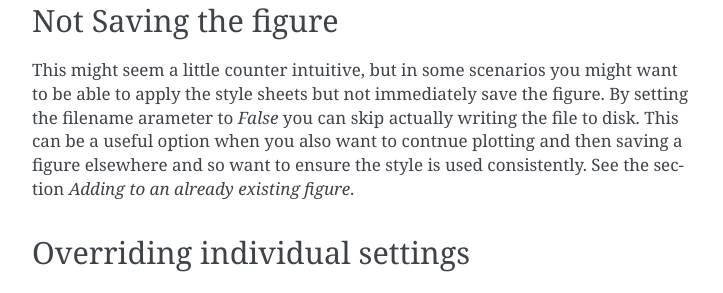
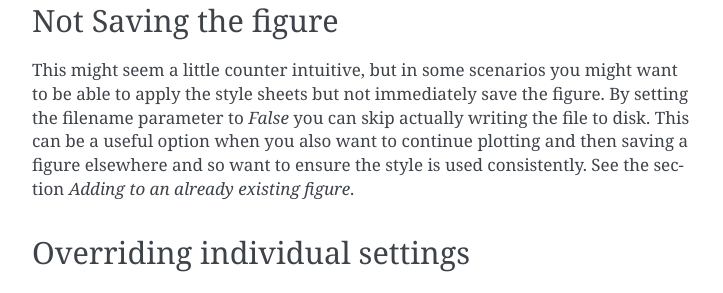
Before and after one commit to stonerlab/stonerplots, a Sphinx documentation site: the page built from docs/source/savedfigure.rst, in a window 1280 px wide and 900 px high, scrolled down 2865 px. Shown: the part 202-495 px from the top of the window, without its empty margins (388-1111 px from the left). Built offline with Sphinx 7.4.7, drawn with Linux system fonts in a browser that asks for light colours; some of the changed text lies outside the part shown.

Commit message:
Fix additional typos in documentation and CHANGES.md
Co-authored-by: gb119 <4428426+gb119@users.noreply.github.com>

```diff
--- a/docs/source/index.rst
+++ b/docs/source/index.rst
@@ -34,7 +34,7 @@ StonerPlots requires **Python 3.10 or later** and depends on `matplotlib`, which
 Example
 ~~~~~~~
 
-The easiest way to get started is by using the `SavedFigure` context maager.
+The easiest way to get started is by using the `SavedFigure` context manager.
 This automatically applies the requested styles and collects any new figures, saving them to disk::
 
     import numpy as np
--- a/docs/source/savedfigure.rst
+++ b/docs/source/savedfigure.rst
@@ -120,8 +120,8 @@ Not Saving the figure
 ---------------------
 
 This might seem a little counter intuitive, but in some scenarios you might want to be able to apply the style sheets
-but not immediately save the figure. By setting the filename arameter to *False* you can skip actually writing the file
-to disk. This can be a useful option when you also want to contnue plotting and then saving a figure elsewhere and so
+but not immediately save the figure. By setting the filename parameter to *False* you can skip actually writing the file
+to disk. This can be a useful option when you also want to continue plotting and then saving a figure elsewhere and so
 want to ensure the style is used consistently.  See the section `Adding to an already existing figure`.
 
 Overriding individual settings
```
Also changed, not shown: other parts of docs/source/savedfigure.rst (+2 -2 lines), CHANGES.md (+7 -7 lines), 1 other file.
